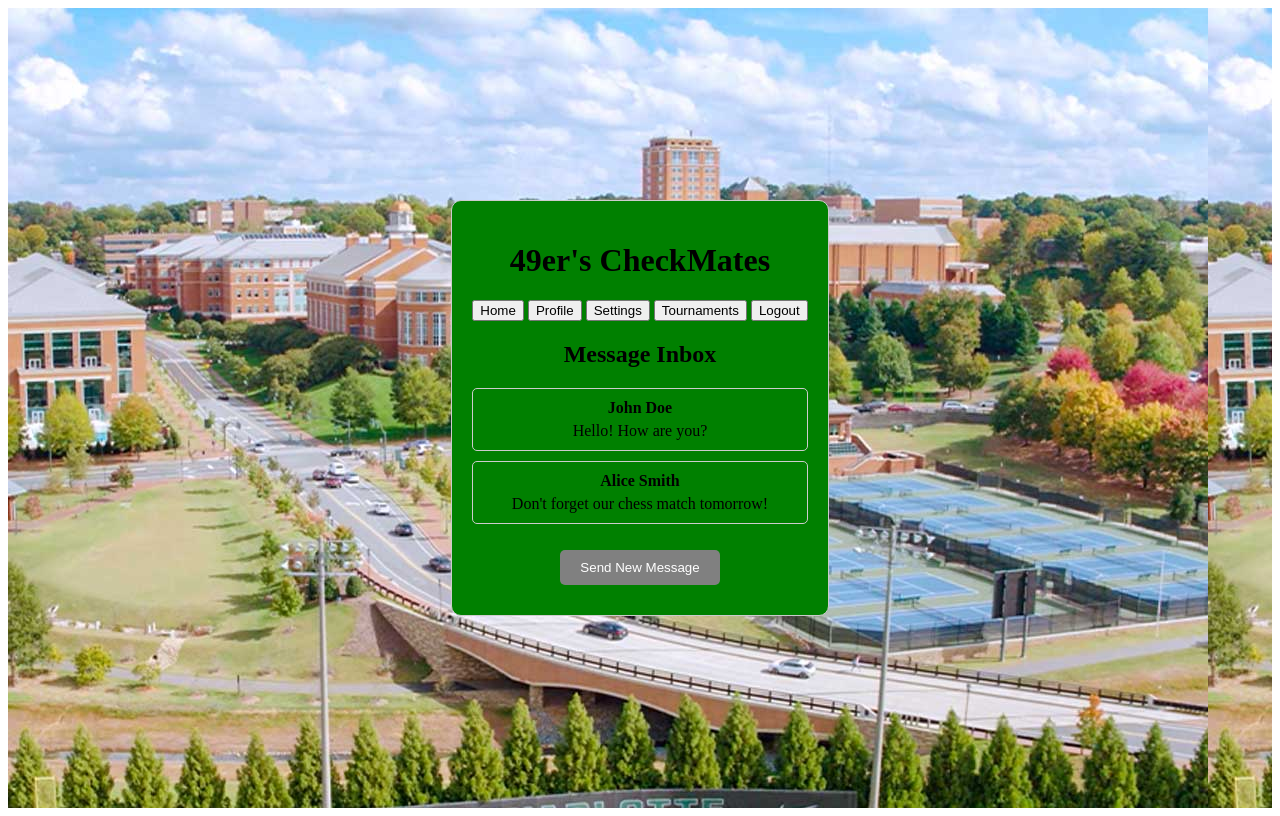
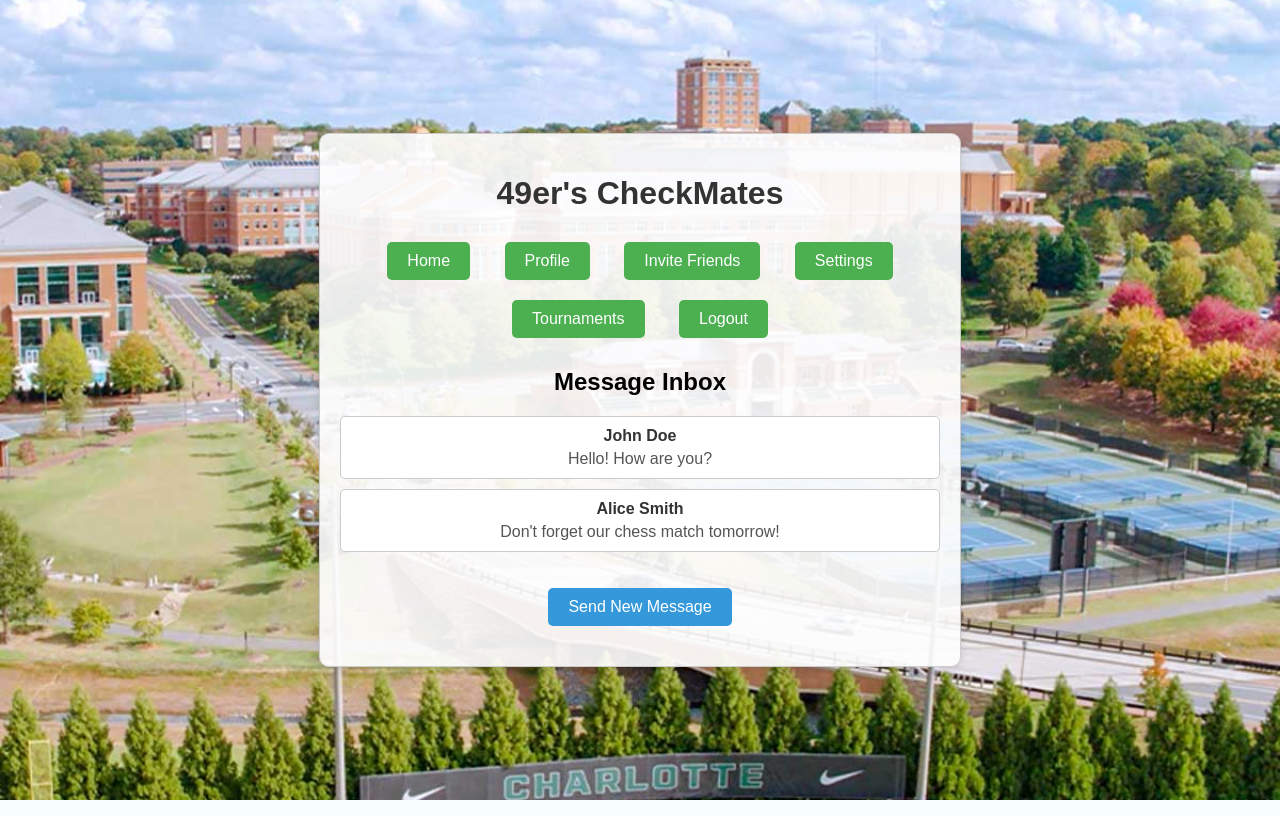
Before and after one commit to SeanDaBlack/checkmasters, a Flask app: page /inbox in a window 1280 px wide. Run offline with Flask 2, Linux system fonts and the light colour scheme.

Commit message:
invitation page updated

```diff
--- a/static/css/inbox.css
+++ b/static/css/inbox.css
@@ -1,11 +1,17 @@
+body {
+    margin: 0;
+    font-family: 'Arial', sans-serif;
+}
 
 .big-box {
     display: flex;
     justify-content: center;
     align-items: center;
     height: 100vh;
-  background-image:url('../../images/uncc4.jpg');
-
+    background-image: url('../../images/uncc4.jpg');
+    background-size: cover;
+    background-position: center;
+    margin: 0;
 }
 
 .container {
@@ -13,13 +19,37 @@
     padding: 20px;
     border: 1px solid #ccc;
     border-radius: 10px;
-  background-color: green;
+    background-color: rgba(255, 255, 255, 0.9);
+    box-shadow: 0 4px 8px rgba(0, 0, 0, 0.1);
+    max-width: 600px;
+}
 
+h1 {
+    color: #333;
+    font-size: 2em;
+    margin-bottom: 20px;
 }
 
 .actions {
     margin-top: 20px;
+}
 
+.actions a {
+    text-decoration: none;
+    margin: 0 10px;
+    color: #333;
+    font-weight: bold;
+}
+
+.actions button {
+    background-color: #4CAF50;
+    color: white;
+    border: none;
+    padding: 10px 20px;
+    margin: 10px 5px;
+    cursor: pointer;
+    border-radius: 5px;
+    font-size: 16px;
 }
 
 .inbox {
@@ -37,23 +67,27 @@
     padding: 10px;
     margin: 10px 0;
     border-radius: 5px;
+    background-color: #fff;
 }
 
 .message-sender {
     font-weight: bold;
     margin-bottom: 5px;
+    color: #333;
 }
 
 .message-content {
     font-size: 16px;
+    color: #555;
 }
 
 .new-message-button {
-    background-color: gray;
+    background-color: #3498db;
     color: #fff;
     border: none;
     padding: 10px 20px;
-    margin: 10px 0;
+    margin: 20px 0;
     cursor: pointer;
     border-radius: 5px;
+    font-size: 16px;
 }
--- a/static/js/newMessage.js
+++ /dev/null
@@ -1,27 +0,0 @@
-
-function openNewMessageWindow() {
-    const newWindow = window.open("", "_blank", "width=400, height=300");
-    newWindow.document.write(`
-        <h2>New Message</h2>
-        <label for="recipient">Recipient:</label>
-        <input type="text" id="recipient"><br><br>
-        <label for="message">Message:</label>
-        <textarea id="message" rows="4" cols="50"></textarea><br><br>
-        <button id="send-button">Send</button>
-        <button id="cancel-button">Cancel</button>
-    `);
-
-    newWindow.document.getElementById("send-button").addEventListener("click", function () {
-        const recipient = newWindow.document.getElementById("recipient").value;
-        const message = newWindow.document.getElementById("message").value;
-
-
-        alert(`Recipient: ${recipient}\nMessage: ${message}`);
-
-        newWindow.close();
-    });
-
-    newWindow.document.getElementById("cancel-button").addEventListener("click", function () {
-        newWindow.close();
-    });
-}
--- a/templates/inbox.html
+++ b/templates/inbox.html
@@ -2,10 +2,104 @@
 <html lang="en">
 <head>
     <meta charset="UTF-8">
-    <title>Profile</title>
+    <title>Inbox</title>
     <link rel="stylesheet" href="../static/css/inbox.css">
-    <script src="{{ url_for('static', filename='js/newMessage.js') }}"></script>
 
+    <style>
+        body {
+            margin: 0;
+            font-family: 'Arial', sans-serif;
+        }
+
+        .big-box {
+            display: flex;
+            justify-content: center;
+            align-items: center;
+            height: 100vh;
+            background-image: url('../../images/uncc4.jpg');
+            background-size: cover;
+            background-position: center;
+            margin: 0;
+        }
+
+        .container {
+            text-align: center;
+            padding: 20px;
+            border: 1px solid #ccc;
+            border-radius: 10px;
+            background-color: rgba(255, 255, 255, 0.9); /* Semi-transparent white background */
+            box-shadow: 0 4px 8px rgba(0, 0, 0, 0.1); /* Add a subtle box shadow */
+            max-width: 600px; /* Limit container width */
+        }
+
+        h1 {
+            color: #333;
+            font-size: 2em;
+            margin-bottom: 20px;
+        }
+
+        .actions {
+            margin-top: 20px;
+        }
+
+        .actions a {
+            text-decoration: none;
+            margin: 0 10px;
+            color: #333;
+            font-weight: bold;
+        }
+
+        .actions button {
+            background-color: #4CAF50;
+            color: white;
+            border: none;
+            padding: 10px 20px;
+            margin: 10px 5px;
+            cursor: pointer;
+            border-radius: 5px;
+            font-size: 16px;
+        }
+
+        .inbox {
+            text-align: center;
+            margin-top: 20px;
+        }
+
+        .message-list {
+            list-style: none;
+            padding: 0;
+        }
+
+        .message-list li {
+            border: 1px solid #ccc;
+            padding: 10px;
+            margin: 10px 0;
+            border-radius: 5px;
+            background-color: #fff;
+        }
+
+        .message-sender {
+            font-weight: bold;
+            margin-bottom: 5px;
+            color: #333;
+        }
+
+        .message-content {
+            font-size: 16px;
+            color: #555;
+        }
+
+        .new-message-button {
+            background-color: #3498db;
+            color: #fff;
+            border: none;
+            padding: 10px 20px;
+            margin: 20px 0;
+            cursor: pointer;
+            border-radius: 5px;
+            font-size: 16px;
+        }
+    </style>
 </head>
 <body>
     <div class="big-box">
@@ -13,8 +107,9 @@
             <div class="container-box">
                 <h1>49er's CheckMates</h1>
                 <div class="actions">
-                    <a href="/home"><button>Home</button></a>
-                    <a href="/profile"><button>Profile</button></a>
+                    <a href="./home.html"><button>Home</button></a>
+                    <a href="./profile.html"><button>Profile</button></a>
+                    <a href="./invitation.html"><button>Invite Friends</button></a>
                     <a href="#"><button>Settings</button></a>
                     <a href="#"><button>Tournaments</button></a>
                     <a href="/logout"><button>Logout</button></a>
@@ -33,9 +128,10 @@
                         <div class="message-content">Don't forget our chess match tomorrow!</div>
                     </li>
                 </ul>
-<button class="new-message-button" id="new-message-button" onclick="openNewMessageWindow()">Send New Message</button>
+                <button class="new-message-button" id="new-message-button" onclick="openNewMessageWindow()">Send New Message</button>
             </div>
         </div>
     </div>
+
 </body>
 </html>
```
Also changed, not shown: templates/home.html (+17 -14 lines), templates/invitation.html (added, +94 -0 lines), templates/tournaments.html (deleted).
